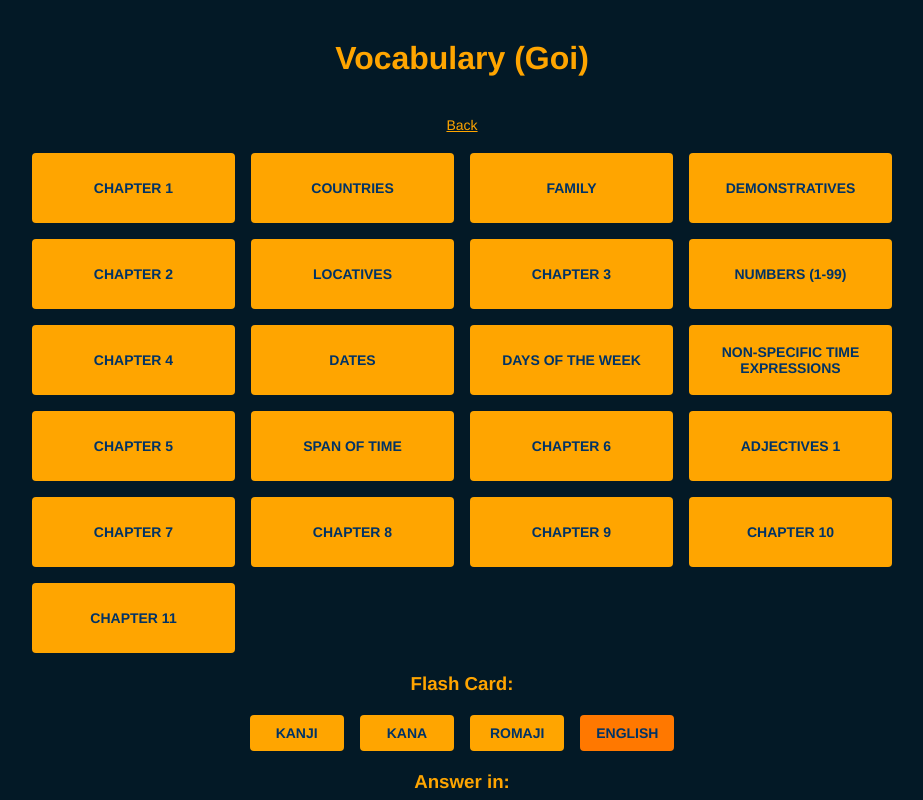
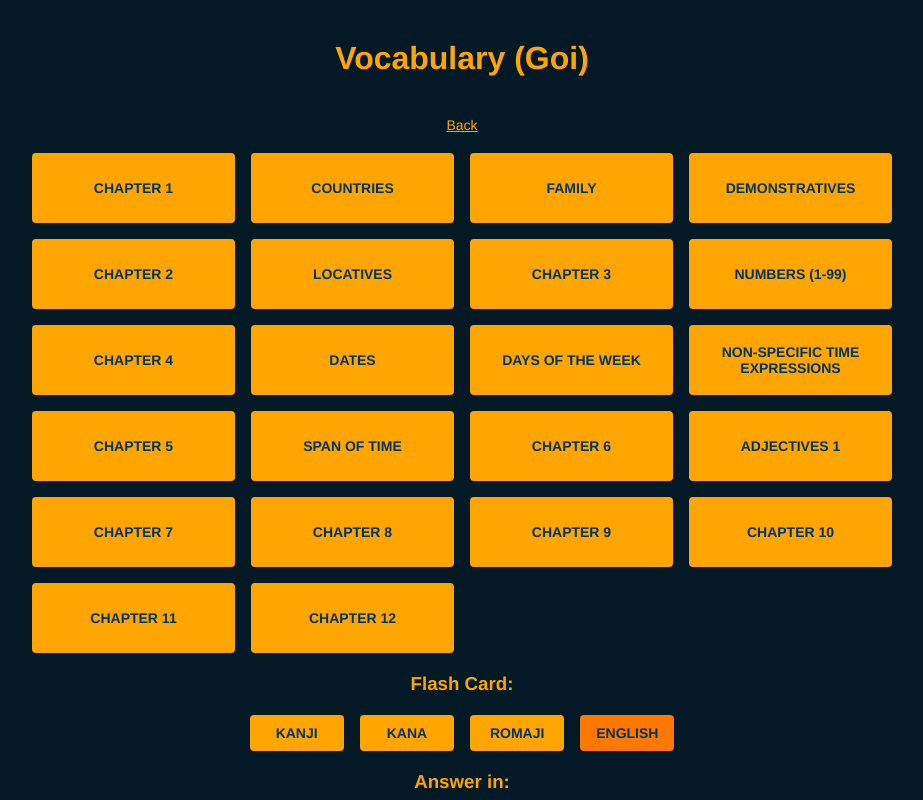
Before and after one commit to khsamonte/JapaneseLearning, a React (Create React App) app: page /vocabulary in a window 1280 px wide. Shown: the top 800 px of the page, without its empty margins (178-1101 px from the left). Built offline with nearby package versions, Linux system fonts and the light colour scheme.

Commit message:
Publicized Chapter 12

```diff
--- a/src/Vocabulary.jsx
+++ b/src/Vocabulary.jsx
@@ -35,6 +35,7 @@ function Vocabulary({
     "Chapter 9",
     "Chapter 10",
     "Chapter 11",
+    "Chapter 12",
   ];
 
   const cardCharacters = ["kanji", "kana", "romaji", "english"];
```
